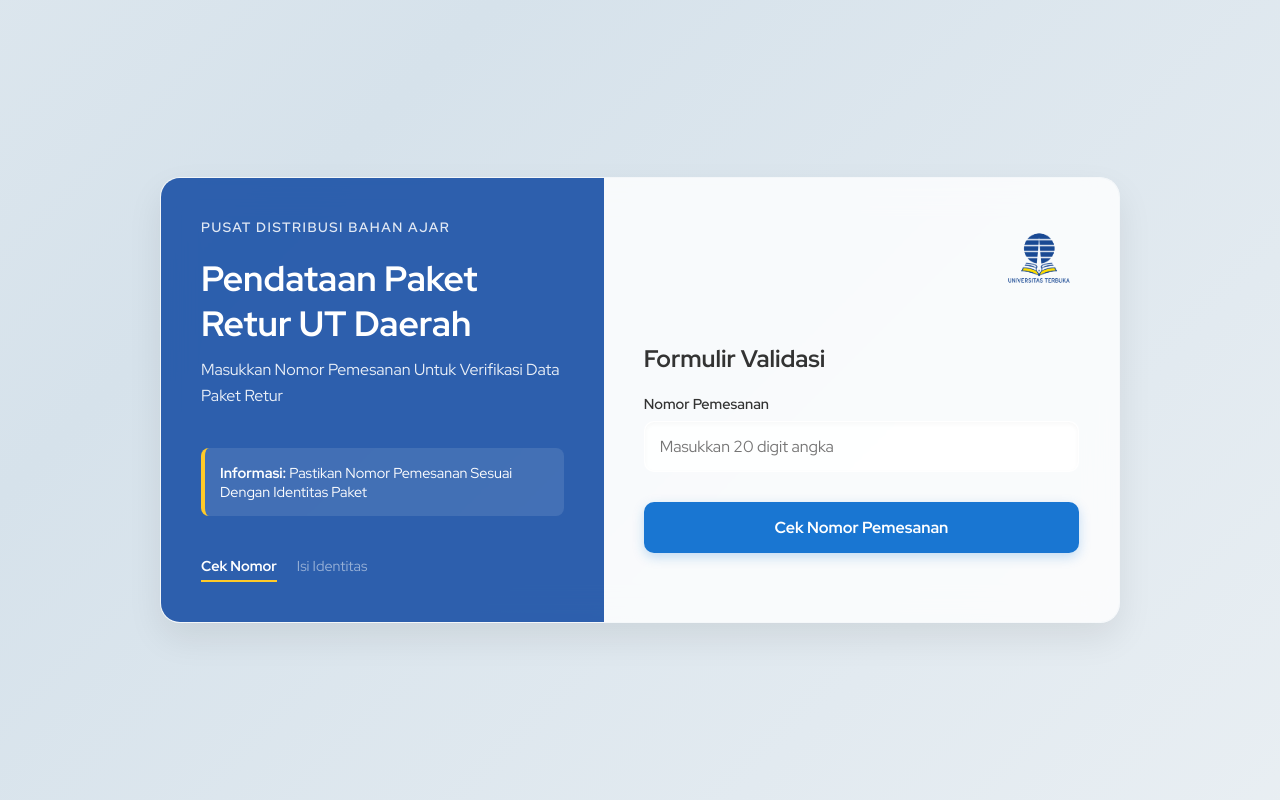
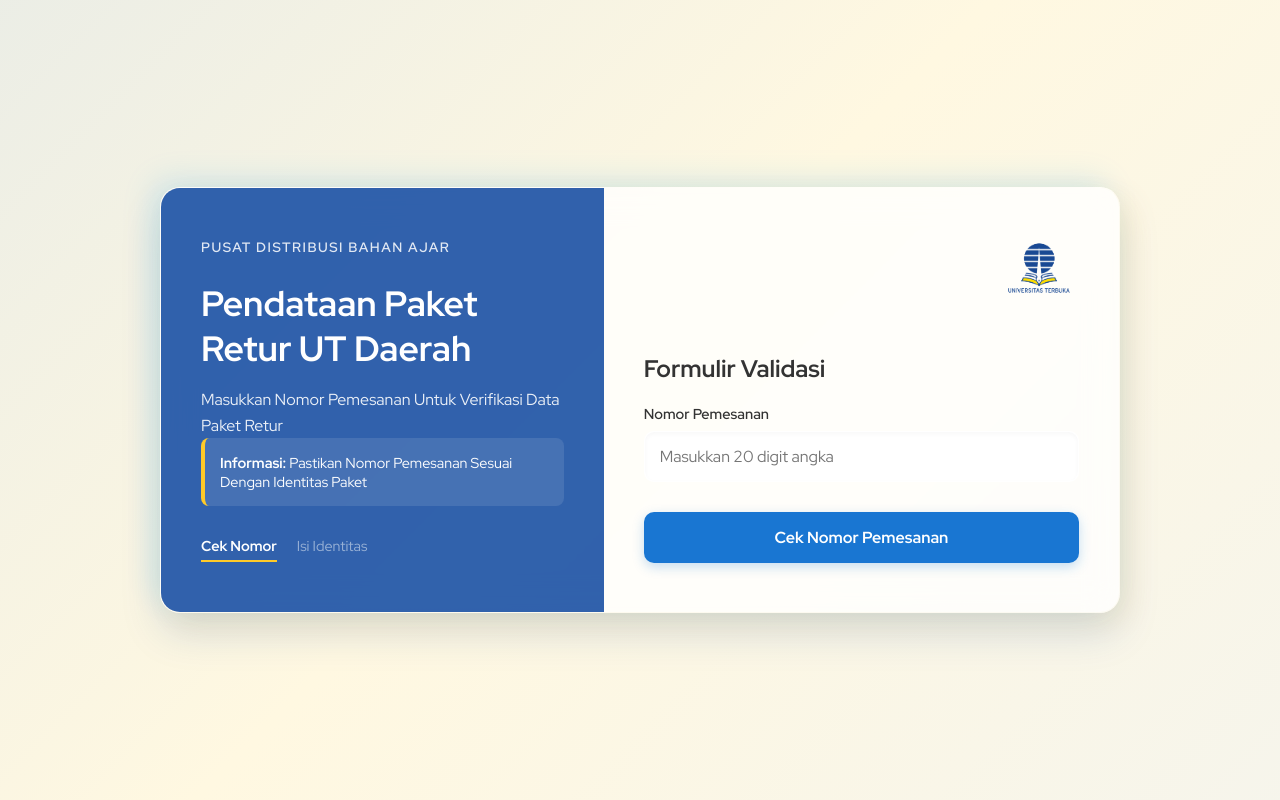
Before and after one commit to fadgham09-sudo/web-form-retur, a plain HTML site: page index.html in a window 1280 px wide. Drawn offline with Linux system fonts and the light colour scheme.

Commit message:
Enhance background gradients and shadow effects
Updated gradient background and added new glow effects.

```diff
--- a/style.css
+++ b/style.css
@@ -5,6 +5,21 @@
  */
 
 :root {
+  /* Gradien Background Premium (Biru Pudar & Emas Pudar) */
+  --bg-gradient-1: #eef2f5;
+  --bg-gradient-2: #e1f5fe; /* Ice Cyan sangat muda */
+  --bg-gradient-3: #fff8e1; /* Champagne Gold sangat muda */
+
+  /* Palet Utama UT (Sesuai aslinya) */
+  --panel-left-bg: rgba(13, 71, 161, 0.85);
+  --panel-left-text: #ffffff;
+  --panel-right-bg: rgba(255, 255, 255, 0.75);
+
+  /* Tambahan Warna Pendaran (Glow) Kaca */
+  --glass-glow-cyan: rgba(0, 176, 255, 0.12);
+  --glass-glow-gold: rgba(255, 179, 0, 0.1);
+  --glass-shadow: rgba(13, 71, 161, 0.15); /* Bayangan Biru Tua UT */
+
   /* Warna Background Dasar Asli dengan Gradasi Halus agar Efek Kaca Terlihat */
   --bg-gradient-1: #eef2f5; /* Warna asli bg-color */
   --bg-gradient-2: #d6e2eb; /* Varian sedikit lebih gelap dari bg-color untuk gradasi */
@@ -40,10 +55,10 @@
   font-family: 'Red Hat Display', 'Inter', sans-serif;
 }
 
-/* Background Animasi Gradien Halus dari Palet Asli */
 body {
-  background: linear-gradient(135deg, var(--bg-gradient-1), var(--bg-gradient-2), var(--bg-gradient-1));
-  background-size: 200% 200%;
+/* Gradien 3 warna bergerak lambat */
+  background: linear-gradient(135deg, var(--bg-gradient-1), var(--bg-gradient-2), var(--bg-gradient-3), var(--bg-gradient-1));
+  background-size: 300% 300%;
   animation: gradientBG 15s ease infinite;
   display: flex;
   justify-content: center;
@@ -70,33 +85,46 @@ body {
   backdrop-filter: blur(16px);
   -webkit-backdrop-filter: blur(16px);
 
-  border: 1px solid rgba(255, 255, 255, 0.6);
+  /* Pantulan Cahaya di Border */
+  border: 1px solid rgba(255, 255, 255, 0.7);
+  border-right: 1px solid rgba(255, 255, 255, 0.3);
+  border-bottom: 1px solid rgba(255, 255, 255, 0.3);
   box-shadow: 0 15px 35px rgba(0,0,0,0.08);
+
+  /* Kombinasi Bayangan UT + Pendaran Ice Cyan & Gold */
+  box-shadow:
+    0 20px 40px var(--glass-shadow),
+    -10px -10px 30px var(--glass-glow-cyan),
+    10px 10px 30px var(--glass-glow-gold);
+
   overflow: hidden;
   transition: transform 0.4s ease, box-shadow 0.4s ease;
 }
 
 /* Interaksi saat kursor berada di atas portal */
 .portal-container:hover {
-  transform: translateY(-4px);
-  box-shadow: 0 20px 40px rgba(0,0,0,0.12);
+  transform: translateY(-5px);
+  /* Pendaran membesar saat disentuh */
+  box-shadow:
+    0 25px 50px rgba(13, 71, 161, 0.2),
+    -15px -15px 40px rgba(0, 176, 255, 0.2),
+    15px 15px 40px rgba(255, 179, 0, 0.15);
 }
 
-/* 2. LEFT PANEL - Menggunakan Biru Tua UT Transparan */
+/* 2. LEFT PANEL */
 .left-panel {
   flex: 1;
   background-color: var(--panel-left-bg);
   color: var(--panel-left-text);
-  padding: var(--spacing-lg);
+  padding: 50px 40px;
   display: flex;
   flex-direction: column;
-  justify-content: center;
 }
 
 .left-panel .brand {
   font-weight: 600;
   letter-spacing: 1.5px;
-  margin-bottom: var(--spacing-md);
+  margin-bottom: 25px;
   text-transform: uppercase;
   font-size: 0.85rem;
   opacity: 0.85;
@@ -104,14 +132,13 @@ body {
 
 .left-panel .headline {
   font-size: 2.2rem;
-  margin-bottom: var(--spacing-sm);
+  margin-bottom: 15px;
   line-height: 1.3;
 }
 
 .left-panel .description {
   font-size: 1rem;
   line-height: 1.6;
-  margin-bottom: var(--spacing-lg);
   opacity: 0.9;
 }
 
@@ -121,7 +148,8 @@ body {
   padding: 15px;
   border-left: 4px solid var(--accent-color);
   border-radius: 8px;
-  margin-bottom: var(--spacing-lg);
+  margin-top: auto;
+  margin-bottom: 30px;
   font-size: 0.9rem;
   transition: transform 0.3s ease, background 0.3s ease;
 }
```
